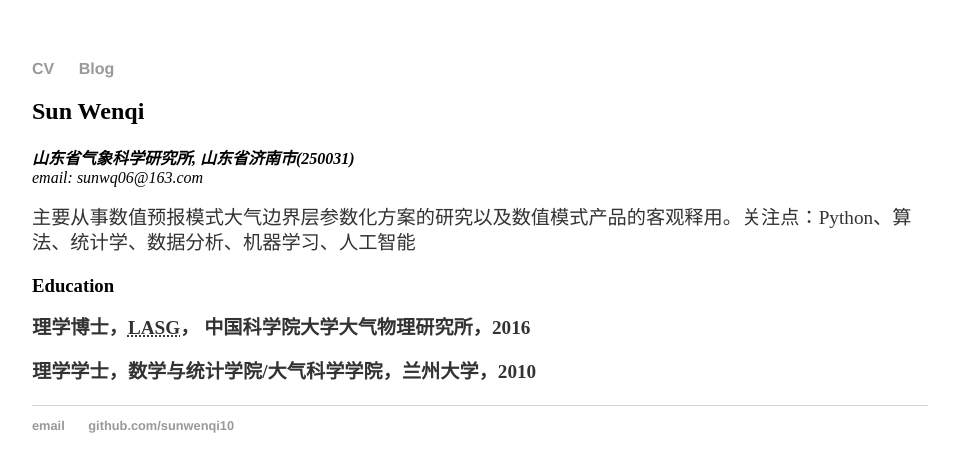
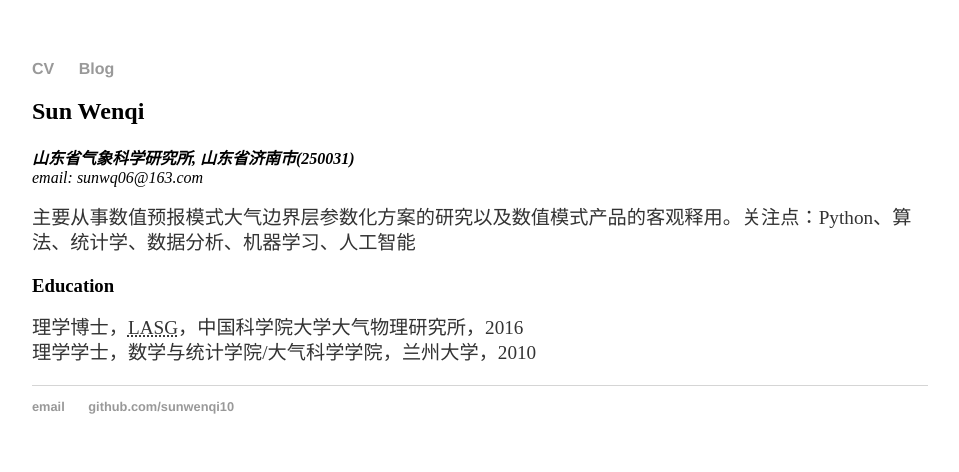
Before and after one commit to sunwenqi10/sunwenqi10.github.io, a Jekyll site: the page built from index.html, in a window 1280 px wide. Shown: the top 472 px of the page, without its empty margins (160-1119 px from the left). Built offline with Jekyll 4.4.1, drawn with Linux system fonts in a browser that asks for light colours.

Commit message:
Update index.html

```diff
--- a/index.html
+++ b/index.html
@@ -14,11 +14,8 @@ title: Sun Wenqi's Blog
 	主要从事数值预报模式大气边界层参数化方案的研究以及数值模式产品的客观释用。关注点：Python、算法、统计学、数据分析、机器学习、人工智能
 	</p>
 	<h3>Education</h3>
-	<p class="sizes">
-	        <strong>理学博士，<abbr title="大气科学和地球流体力学数值模拟国家重点实验室">LASG</abbr>，
-			中国科学院大学大气物理研究所，2016</strong>
-	</p>
-	<p class="sizes">
-	        <strong>理学学士，数学与统计学院/大气科学学院，兰州大学，2010</strong>
+	<p>
+	        理学博士，<abbr title="大气科学和地球流体力学数值模拟国家重点实验室">LASG</abbr>，中国科学院大学大气物理研究所，2016<br>
+		理学学士，数学与统计学院/大气科学学院，兰州大学，2010
 	</p>
 </div>
```
